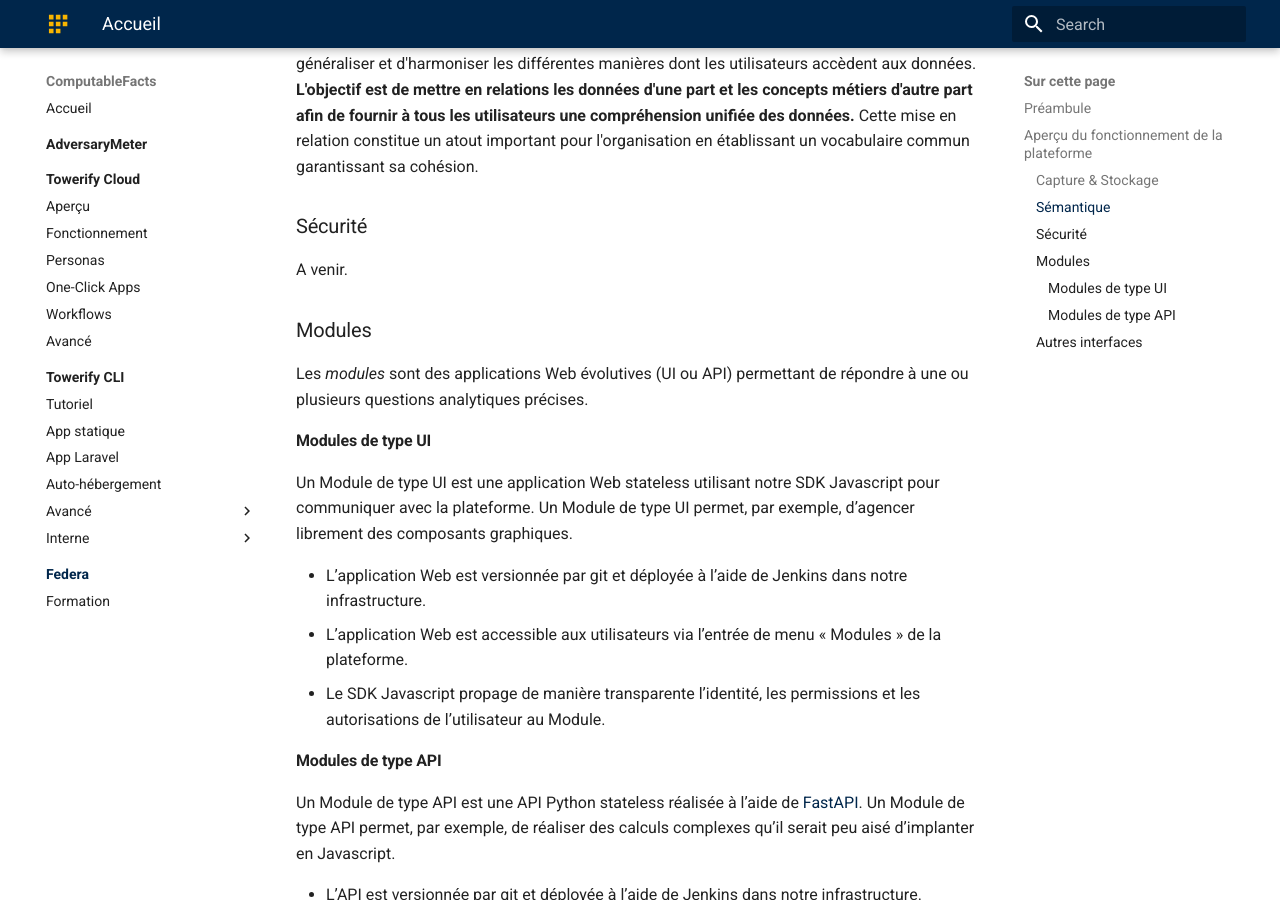
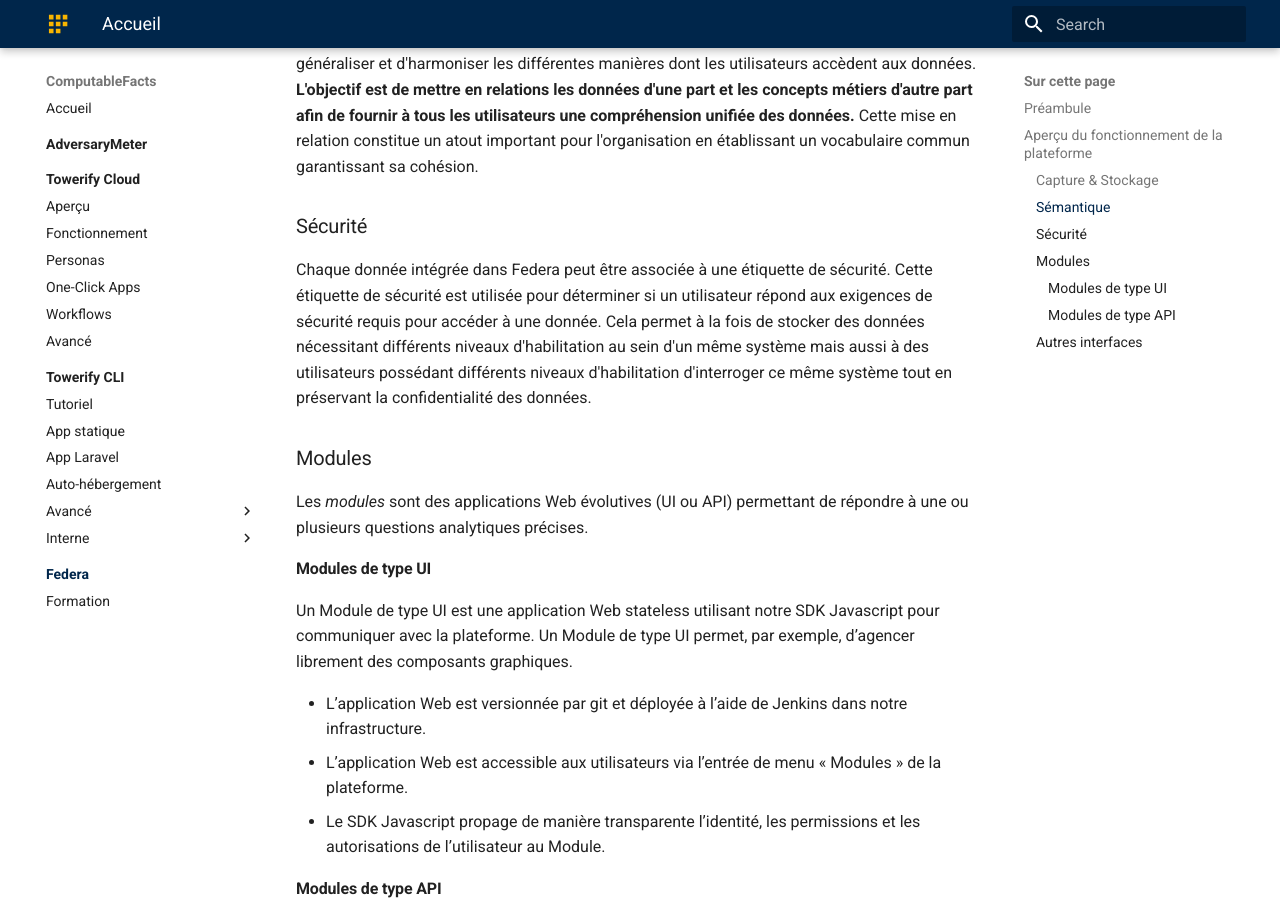
Before and after one commit to computablefacts/towerify-docs, an MkDocs documentation site: the page built from docs/federa/index.md, in a window 1280 px wide and 900 px high, scrolled down 1556 px. Built offline with MkDocs 1.6.1 and Material for MkDocs 9.7.7, drawn with Linux system fonts in a browser that asks for light colours.

Commit message:
Add missing paragraph about Federa's security model.

```diff
--- a/docs/federa/index.md
+++ b/docs/federa/index.md
@@ -35,7 +35,11 @@ cohésion.
 
 ### Sécurité
 
-A venir.
+Chaque donnée intégrée dans Federa peut être associée à une étiquette de sécurité. Cette étiquette de sécurité
+est utilisée pour déterminer si un utilisateur répond aux exigences de sécurité requis pour accéder à une donnée. Cela
+permet à la fois de stocker des données nécessitant différents niveaux d'habilitation au sein d'un même système mais
+aussi à des utilisateurs possédant différents niveaux d'habilitation d'interroger ce même système tout en préservant la
+confidentialité des données.
 
 ### Modules
 
```
